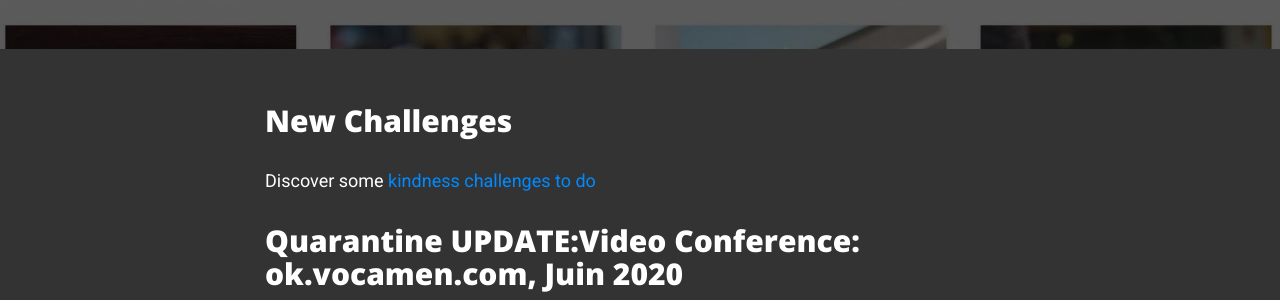
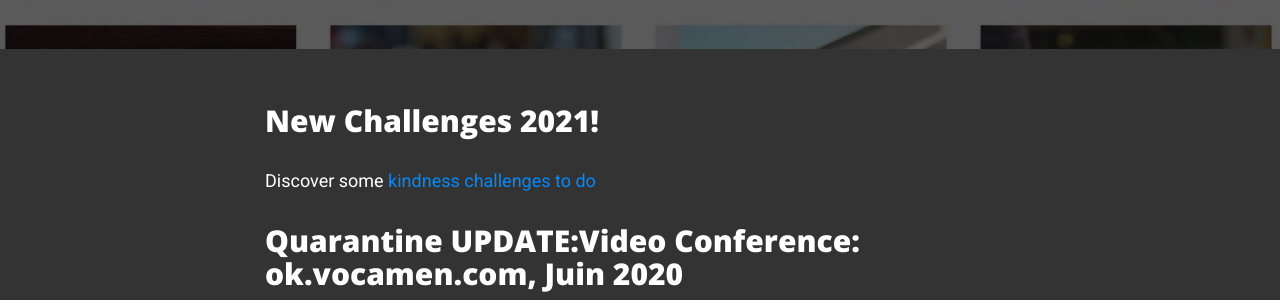
Before and after one commit to vocamen/vocamen.github.io, a Jekyll site: the page built from index.md, in a window 1280 px wide and 900 px high, scrolled down 334 px. Shown: the part 160-460 px from the top of the window. Built offline with Jekyll 4.4.1, drawn with Linux system fonts in a browser that asks for light colours; nearby versions of some CDN libraries.

Commit message:
Update indexcontent.md

```diff
--- a/_includes/indexcontent.md
+++ b/_includes/indexcontent.md
@@ -1,4 +1,4 @@
-## New Challenges
+## New Challenges 2021!
 Discover some [kindness challenges to do](#Challenges)
 
 ## Quarantine UPDATE:Video Conference: ok.vocamen.com, Juin 2020
```
